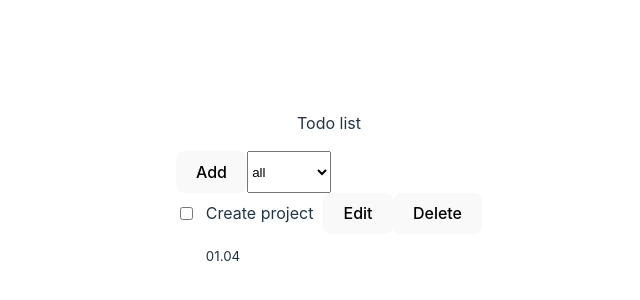
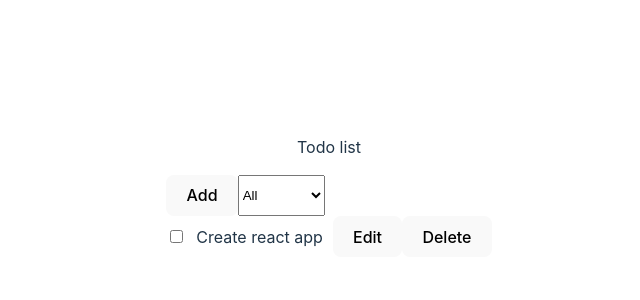
Before and after one commit to kamila-12/react-project, a React (Vite) app: page / in a window 1280 px wide. Shown: the part 212-512 px from the top of the page, without its empty margins (311-951 px from the left). Built offline with nearby package versions, Linux system fonts and the light colour scheme.

Commit message:
used react hook

```diff
--- a/src/components/List.tsx
+++ b/src/components/List.tsx
@@ -1,29 +1,88 @@
+import {useState} from "react";
 import {Todo} from './Todo.tsx'
+import {Task} from '../types'
+
 
 
 export function List() {
-    const todos = [{ id: 1, title: 'Create react app', date: '01.04' }];
+    // использование react hook useState
+    // const [todos, setTodos] = useState([ {id: 1, title: 'Create react app', date: '01.04'} ]);
+     // const addTodo = () => {
+    //     setTodos([ ...todos, {id: 2, title: 'Run react app', date: '01.04'} ])
+    // }
+    // const [todos, setTodos] = useState<Task[]>([])
+    // const addTodo = () => {
+    //     setTodos([ ...todos, {id: Date.now(), title: '', date: new Date().toLocaleDateString(), status: 'opened'}])
+    //  }
+    const [todos, setTodos] = useState<Task[]>([{
+        id: 1,
+        title: 'Create react app',
+        date: '01.04',
+        status: 'opened'
+        }]);
 
+    const [filter, setFilter] = useState<string>('all')
     const addTodo = () => {
-        todos.push({ id: 2, title: 'Run react app', date: '01.04' });
-    };
+            setTodos([ ...todos, {id: Date.now(),
+                                  title: '',
+                                  date: new Date().toLocaleDateString(),
+                                  status: 'opened'}])
+         }
+
+
+    const editTodo = (id: number | string, updatedTodo: Task) => {
+            setTodos(todos.map(todo => todo.id === id ? updatedTodo : todo));
+        }
+
+    const deleteTodo = (id: number | string) => {
+            setTodos(todos.filter(todo => todo.id !== id));
+        }
+    const toggleStatus = (id: number | string) => {
+            setTodos(todos.map(todo => {
+                if (todo.id === id) {
+                    return {
+                        ...todo,
+                        status: todo.status === 'opened' ? 'completed' : 'opened'
+                    };
+                }
+                return todo;
+            }));
+        };
+
+    const selectStatus = (event: React.ChangeEvent<HTMLSelectElement>) => {
+            setFilter(event.target.value); // Обновляем выбранное значение фильтра
+        };
+
+    const filteredTodos = filter === 'all' ? todos : todos.filter(todo => todo.status === filter); // Фильтрация списка по статусу задач
+
+
+    // Использование массивов
+    // const todos = [{ id: 1, title: 'Create react app', date: '01.04' }];
+
+    // const addTodo = () => {
+    //     todos.push({ id: 2, title: 'Run react app', date: '01.04' });
+    //     console.log('addTodo', todos)
+    // };
    return (
        <>
        <p>Todo list</p>
        <div style={{display: 'flex'}}>
         <button type="button" className="btn btn-secondary" onClick={addTodo}>Add</button>
-        <select className="form-select" aria-label="Default select example">
-            <option selected>all</option>
-            <option value="opened">opened</option>
-            <option value="completed">completed</option>
-
-
+        <select className="form-select" defaultValue='all' onChange={selectStatus}>
+                    <option value="all">All</option>
+                    <option value="opened">Opened</option>
+                    <option value="completed">Completed</option>
         </select>
-
        </div>
 
-       {todos.map(todo => (
-                <Todo key={todo.id} id={todo.id} title={todo.title} date={todo.date} />
+       {filteredTodos.map(todo => (
+                <Todo
+                    key={todo.id}
+                    todo={todo}
+                    editTodo={editTodo}
+                    deleteTodo={deleteTodo}
+                    toggleStatus={toggleStatus}/>
+
             ))}
 
        </>
--- a/src/components/Todo.tsx
+++ b/src/components/Todo.tsx
@@ -1,20 +1,46 @@
+// import {Task} from '../types'
+
+// export function Todo(todo: Task, editTodo: (id: number, todo: Task) => void,
+// deleteTodo: (id: number) => void
+// ) {
+//     return (
+//         <div style={{display: 'flex', flexDirection: 'column'}}>
+//             <div style={{ display: 'flex', alignItems: 'center' }}>
+
+//             <input className="form-check-input" type="checkbox" value=""></input>
+//             <p style={{ margin: '0 10px' }}>Create project</p>
+//             <p>{todo.title}</p>
+//             <button type="button" className="btn btn-secondary" onClick={editTodo}>Edit</button>
+//             <button type="button" className="btn btn-danger" onClick={deleteTodo}>Delete</button>
+//             </div>
+
+//         </div>
+//     )
+//  }
+
+import { Task } from '../types'
 
 interface TodoProps {
-    id: number;
-    title: string;
-    date: string;
+    todo: Task;
+    editTodo: (id: number | string, updatedTodo: Task) => void;
+    deleteTodo: (id: number | string) => void;
+    toggleStatus: (id: number | string) => void;
 }
-export function Todo({date}: TodoProps) {
+export function Todo({ todo, editTodo, deleteTodo, toggleStatus }: TodoProps) {
     return (
         <div style={{display: 'flex', flexDirection: 'column'}}>
             <div style={{ display: 'flex', alignItems: 'center' }}>
-
-            <input className="form-check-input" type="checkbox" value=""></input>
-            <p style={{ margin: '0 10px' }}>Create project</p>
-            <button type="button" className="btn btn-secondary">Edit</button>
-            <button type="button" className="btn btn-danger">Delete</button>
+            <input
+                    className="form-check-input"
+                    type="checkbox"
+                    value=""
+                    onChange={() => toggleStatus(todo.id)} // Добавляем обработчик события
+                    checked={todo.status === 'completed'} // Устанавливаем состояние чекбокса на основе статуса задачи
+                />
+                <p style={{ margin: '0 10px' }}>{todo.title}</p>
+                <button type="button" className="btn btn-secondary" onClick={() => editTodo(todo.id, {...todo, title: 'Updated Title'})}>Edit</button>
+                <button type="button" className="btn btn-danger" onClick={() => deleteTodo(todo.id)}>Delete</button>
             </div>
-            <p style={{ fontSize: 'smaller', marginLeft: '30px', textAlign: 'left' }}>{date}</p>
         </div>
     )
- }
+}
--- /dev/null
+++ b/src/types.d.ts
@@ -0,0 +1,6 @@
+export interface Task {
+    id: number | string;
+    title: string;
+    date: string;
+    status: 'opened' | 'completed';
+ }
```
